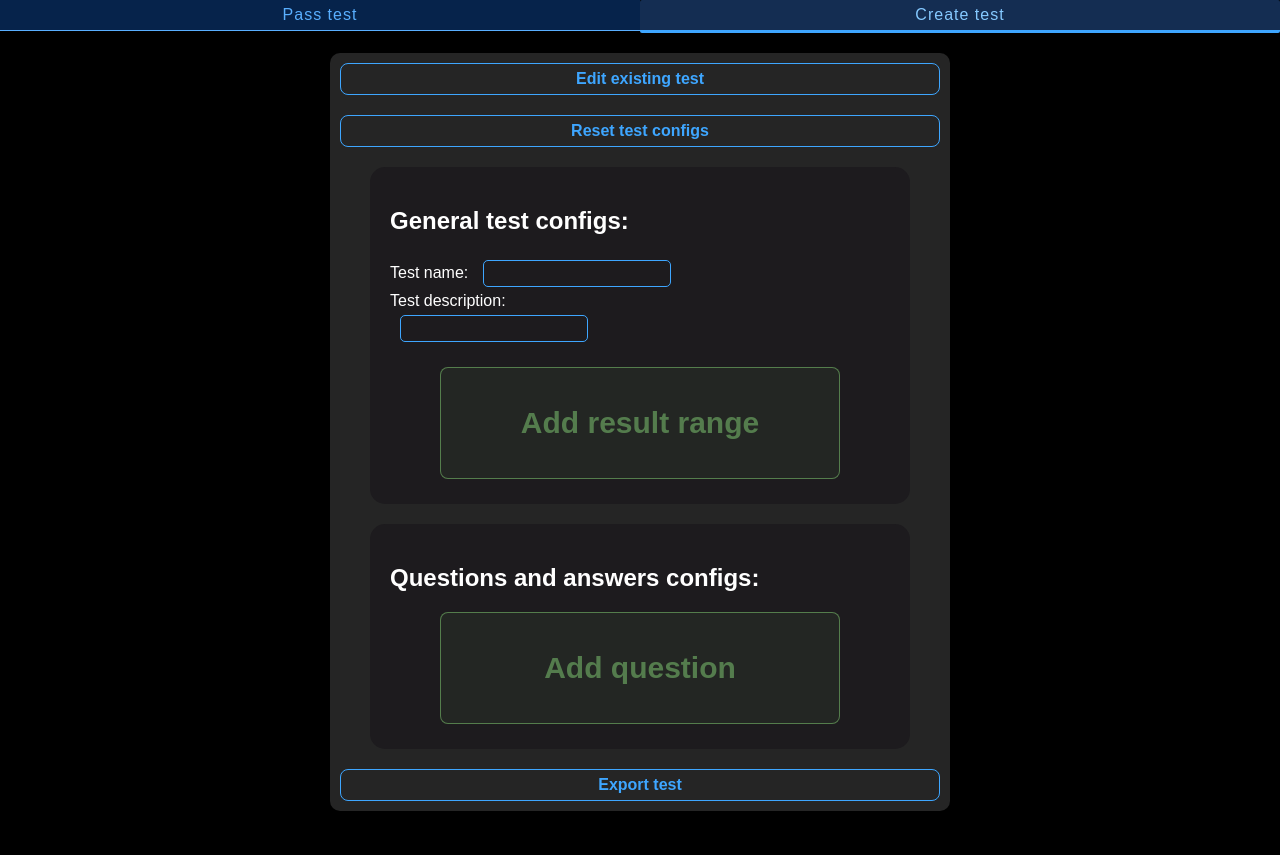
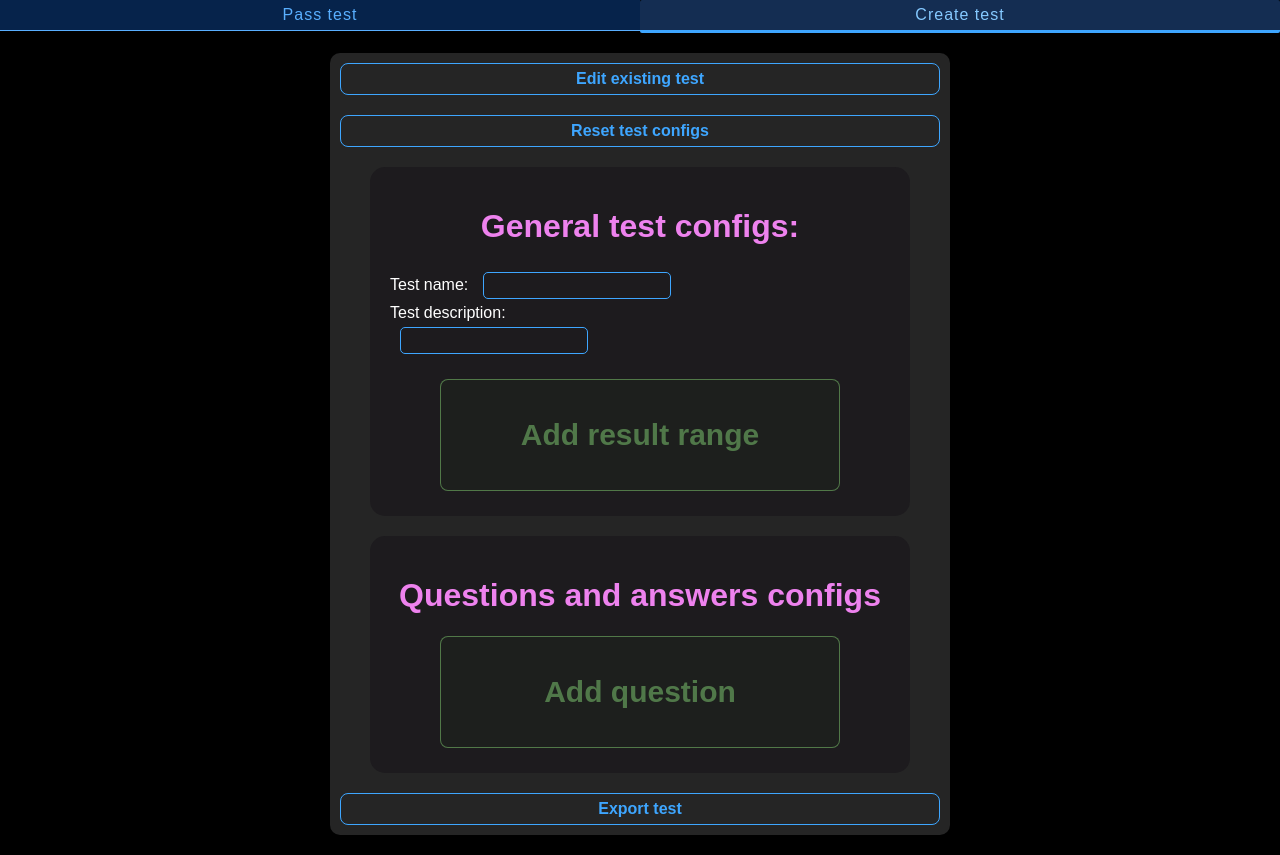
Before and after one commit to ronikiienko/tests_app, a React (Vite) app: page / in a window 1280 px wide. Both pictures are taken after a click on the element "Create test". Before the commit the page ends 831 px from the top, so only its background shows below. Built offline with nearby package versions, Linux system fonts and the light colour scheme.

Commit message:
css: also style remove buttons in createQuestions

```diff
--- a/src/StyledElements/AddItemButton/AddItemButton.css
+++ b/src/StyledElements/AddItemButton/AddItemButton.css
@@ -12,6 +12,7 @@
     background: var(--additem-button-default-background);
     transition: color 0.2s, background-color 0.2s, border 0.2s;
     margin: 5px;
+    user-select: none;
 }
 
 .custom-additem-button:hover {
--- a/src/StyledElements/Button/Button.css
+++ b/src/StyledElements/Button/Button.css
@@ -12,6 +12,7 @@
     background: transparent;
     transition: color 0.2s, background-color 0.2s, border 0.2s;;
     margin: 5px;
+    user-select: none;
 }
 
 .custom-button:hover {
--- a/src/StyledElements/CloseButton/CloseButton.css
+++ b/src/StyledElements/CloseButton/CloseButton.css
@@ -11,6 +11,7 @@
     border: 1px solid var(--close-button);
     background-color: var(--close-button-default-background);
     transition: color 0.2s, background-color 0.2s, border 0.2s;
+    user-select: none;
     /*margin: 5px;*/
 }
 
--- a/src/components/createTest/CreateGeneral.css
+++ b/src/components/createTest/CreateGeneral.css
@@ -4,6 +4,10 @@
     margin-inline: 30px;
     padding: 20px;
     border-radius: 15px;
+}
+
+.create-general-header {
+    text-align: center;
 }
 
 .create-result-range-container {
--- a/src/components/createTest/CreateGeneral.jsx
+++ b/src/components/createTest/CreateGeneral.jsx
@@ -15,7 +15,7 @@ export const CreateGeneral = ({
                               }) => {
     return (
         <div className="create-general-container">
-            <h2>General test configs:</h2>
+            <h1 className="create-general-header">General test configs:</h1>
             <span>Test name: </span>
             <Input
                 value={testGeneralData[TEST_GENERAL_KEYS.testName]}
@@ -47,7 +47,6 @@ export const CreateGeneral = ({
                             className="create-result-range-container"
                             key={resultRange[TEST_GENERAL_RESULT_RANGE_KEYS.id]}
                         >
-                            <div>
                             <div className="create-result-range-minmax">
                                 <Input
                                     className="input-small"
@@ -93,7 +92,6 @@ export const CreateGeneral = ({
                                     label="Result description:"
                                 />
                             </div>
-                            </div>
                             <CloseButton
                                 style={{
                                     fontSize: '30px',
--- a/src/components/createTest/CreateQuestions.css
+++ b/src/components/createTest/CreateQuestions.css
@@ -6,7 +6,12 @@
     border-radius: 15px;
 }
 
+.create-questions-header {
+    text-align: center;
+}
+
 .create-question-container {
+    position: relative;
     min-width: 80%;
     max-width: 95%;
     background-color: var(--bg3);
@@ -18,6 +23,7 @@
 }
 
 .create-answer-container {
+    position: relative;
     background-color: var(--bg4);
     border-radius: 15px;
     padding: 10px;
--- a/src/components/createTest/CreateQuestions.jsx
+++ b/src/components/createTest/CreateQuestions.jsx
@@ -2,7 +2,6 @@ import React from 'react';
 import {CSSTransition, TransitionGroup} from 'react-transition-group';
 import {TEST_QUESTION_ANSWER_KEYS, TEST_QUESTION_ANSWER_TYPE_MAP, TEST_QUESTION_KEYS} from '../../consts.js';
 import {AddItemButton} from '../../StyledElements/AddItemButton/AddItemButton.jsx';
-import {Button} from '../../StyledElements/Button/Button.jsx';
 import {CloseButton} from '../../StyledElements/CloseButton/CloseButton.jsx';
 import {Input} from '../../StyledElements/Input/Input.jsx';
 import {Radio} from '../../StyledElements/Radio/Radio.jsx';
@@ -18,7 +17,7 @@ export const CreateQuestions = ({
                                 }) => {
     return (
         <div className="create-questions-container">
-            <h2>Questions and answers configs:</h2>
+            <h1 className="create-questions-header">Questions and answers configs</h1>
             <TransitionGroup component="div">
                 {testQuestionsData.map((questionData, questionIndex) => {
                     return (
@@ -28,7 +27,22 @@ export const CreateQuestions = ({
                             classNames="create-question-appear"
                         >
                             <div className="create-question-container">
-                                <Button onClick={() => toggleQuestion({questionIndex})}>Remove question</Button>
+                                <CloseButton
+                                    onClick={() => toggleQuestion({questionIndex})}
+                                    style={{
+                                        fontSize: '30px',
+                                        width: '80px',
+                                        position: 'absolute',
+                                        right: 0,
+                                        top: 0,
+                                        height: '80px',
+                                        borderBottomLeftRadius: 0,
+                                        borderTopLeftRadius: 0,
+                                        borderBottomRightRadius: 0,
+                                    }}
+                                >
+                                    -
+                                </CloseButton>
                                 <p>{questionIndex + 1}.)</p>
                                 <Input
                                     label="Question:"
@@ -117,12 +131,23 @@ export const CreateQuestions = ({
                                                         })}
                                                     />
                                                     <br/>
-                                                    <CloseButton onClick={() => toggleQuestionAnswer({
-                                                        questionIndex,
-                                                        answerIndex,
-                                                    })}
+                                                    <CloseButton
+                                                        onClick={() => toggleQuestionAnswer({
+                                                            questionIndex,
+                                                            answerIndex,
+                                                        })}
+                                                        style={{
+                                                            fontSize: '30px',
+                                                            width: '50px',
+                                                            position: 'absolute',
+                                                            right: 0,
+                                                            top: 0,
+                                                            height: '100%',
+                                                            borderBottomLeftRadius: 0,
+                                                            borderTopLeftRadius: 0,
+                                                        }}
                                                     >
-                                                        Remove answer
+                                                        -
                                                     </CloseButton>
                                                 </div>
                                             </CSSTransition>
@@ -133,7 +158,8 @@ export const CreateQuestions = ({
                                 <AddItemButton
                                     onClick={() => toggleQuestionAnswer({questionIndex})}
                                     style={{
-                                        margin: 'auto',
+                                        marginTop: '20px',
+                                        marginInline: 'auto',
                                         width: '90%',
                                         height: '40px',
                                     }}
--- a/src/components/createTest/CreateTest.jsx
+++ b/src/components/createTest/CreateTest.jsx
@@ -8,7 +8,8 @@ import {CreateGeneral} from './CreateGeneral.jsx';
 import {CreateQuestions} from './CreateQuestions.jsx';
 import './CreateTest.css';
 
-
+// TODO show total maximum mark in creategeneral
+// TODO check if when finished passing test resultName and description are right
 export default function CreateTest() {
     const {
         updateResultRangeProperty,
--- a/src/theme.css
+++ b/src/theme.css
@@ -32,7 +32,7 @@
     --checked-answer-result: #494902;
     --bg3: #2a2a2a;
     --bg4: #1d1b1e;
-    --additem-button-default-background: rgba(158, 255, 139, 0.05);
+    --additem-button-default-background: rgba(47, 255, 0, 0.02);
     --additem-button: rgba(158, 255, 139, 0.4);
     --additem-button-hover: rgba(86, 255, 60, 0.62);
     --additem-button-active: rgba(60, 255, 30, 0.81);
```
Lines whose indentation alone changed are shown as unchanged.
